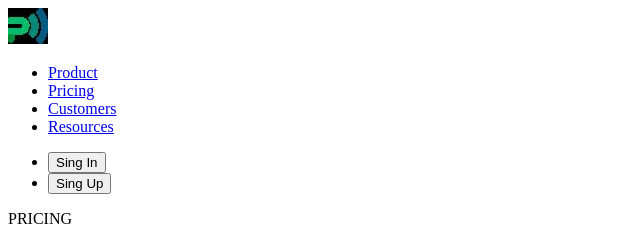
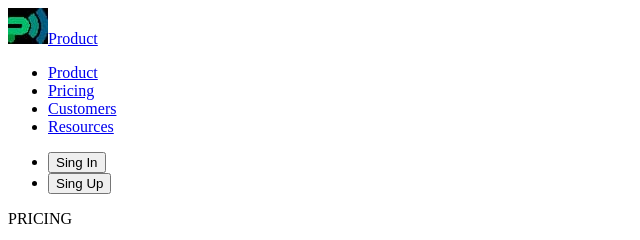
Before and after one commit to Diana-kravchenko909/blended-1, a plain HTML site: page pricing.html in a window 1280 px wide. Shown: the top 240 px of the page, 0-640 px from the left. Drawn offline with Linux system fonts and the light colour scheme.

Commit message:
add all files

```diff
--- a/pricing.html
+++ b/pricing.html
@@ -8,7 +8,9 @@
   <body>
     <header>
       <nav>
-        <a href="./index.html"><img src="./images/logo.jpg" alt="" /></a>
+        <a href="./index.html"
+          ><img src="./images/logo.jpg" alt="logo" />Product</a
+        >
         <ul>
           <li><a href="./index.html">Product</a></li>
           <li><a href="./pricing.html">Pricing</a></li>
```
Also changed, not shown: customers.html (+1 -1 lines), resourses.html (+2 -2 lines).
